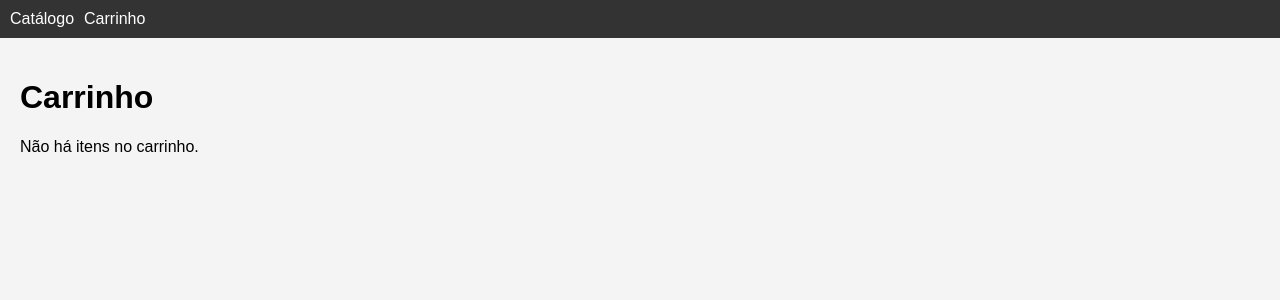
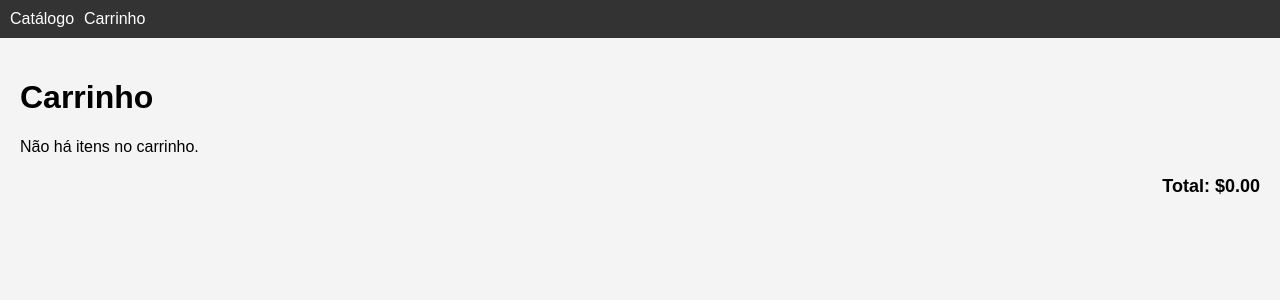
Before and after one commit to CarlosVinicios99/Carrinho-De-Compras, a React (Vite) app: page /cart in a window 1280 px wide. Shown: the top 300 px of the page. Built offline with nearby package versions, Linux system fonts and the light colour scheme.

Commit message:
feature: criação da exibição do valor total do carrinho

```diff
--- a/src/components/Cart.jsx
+++ b/src/components/Cart.jsx
@@ -2,6 +2,9 @@ import React from 'react'
 import CartItem from './CartItem'
 
 const Cart = ({cartItems, onUpdateCart }) => {
+
+    const totalPrice = cartItems.reduce((total, item) => total + item.price * item.quantity, 0)
+
     return (
         <div>
             <h1>Carrinho</h1>
@@ -9,12 +12,14 @@ const Cart = ({cartItems, onUpdateCart }) => {
                 <>
                     {
                         cartItems.map((item) => (
-                            <CartItem item={item} onUpdateCart={onUpdateCart}/>
+                            <CartItem key={item.id} item={item} onUpdateCart={onUpdateCart}/>
                         ))
                     }
                 </>
             )}
-
+            <div className="total">
+                <p>Total: ${totalPrice.toFixed(2)}</p>
+            </div>
         </div>
     )
 }
--- a/src/components/Product.jsx
+++ b/src/components/Product.jsx
@@ -10,7 +10,7 @@ const Product = ({product, onAddToCart}) => {
             <h3>{product.name}</h3>
             <p>${product.price}</p>
             <div className="cart-buttons">
-                <select onChange={(e) => setQuantity(e.target.value)}>
+                <select onChange={(e) => setQuantity(parseInt(e.target.value))}>
                     {[...Array(10).keys()].map((op) => (
                         <option key={op + 1} value={op + 1}>{op + 1}</option>
                     ))}
--- a/src/index.css
+++ b/src/index.css
@@ -72,3 +72,13 @@ nav a {
 .thank-you-page button:hover {
   background-color: #48a048;
 }
+
+.total {
+  text-align: right;
+  margin-top: 20px;
+}
+
+.total p {
+  font-size: 18px;
+  font-weight: bold;
+}
```
Also changed, not shown: src/components/CheckoutButton.jsx (added).
